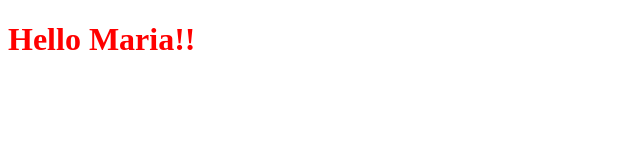
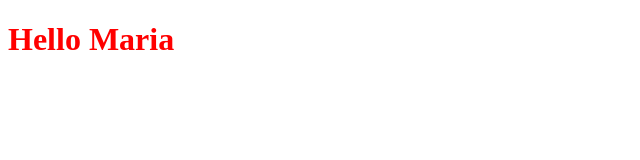
Before and after one commit to zena86/test, a plain HTML site: page index.html in a window 1280 px wide. Shown: the full height of the page, 0-640 px from the left. Drawn offline with Linux system fonts and the light colour scheme.

Commit message:
fix: remove !!

```diff
--- a/index.html
+++ b/index.html
@@ -8,6 +8,6 @@
   <link rel="stylesheet" href="style.css">
 </head>
 <body>
-  <h1>Hello Maria!!</h1>
+  <h1>Hello Maria</h1>
 </body>
 </html>
```
